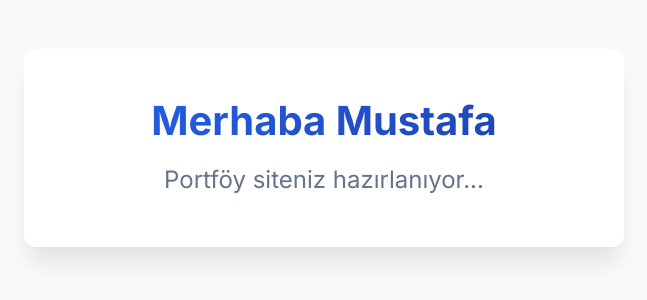
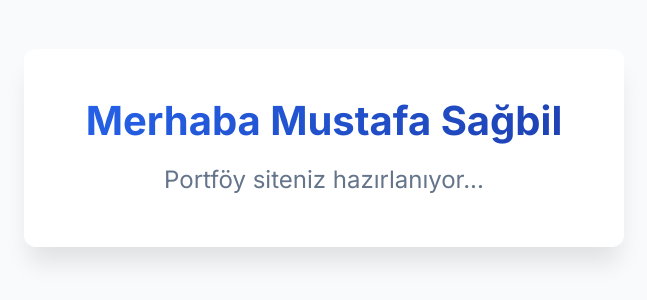
Before and after one commit to Mustafa-Sagbil/MustafaSagbilPortfolyo, a plain HTML site: page index.html in a window 1280 px wide. Shown: the part 252-552 px from the top of the page, without its empty margins (316-963 px from the left). Drawn offline with Linux system fonts and the light colour scheme.

Commit message:
Portföy güncellendi - 28.09.2025 15:59

```diff
--- a/index.html
+++ b/index.html
@@ -13,7 +13,7 @@
 <body>
     <main class="ana-container">
         <div class="merhaba-kutusu">
-            <h1 class="merhaba-baslik">Merhaba Mustafa</h1>
+            <h1 class="merhaba-baslik">Merhaba Mustafa Sağbil</h1>
             <p class="merhaba-alt-yazi">Portföy siteniz hazırlanıyor...</p>
         </div>
     </main>
```
